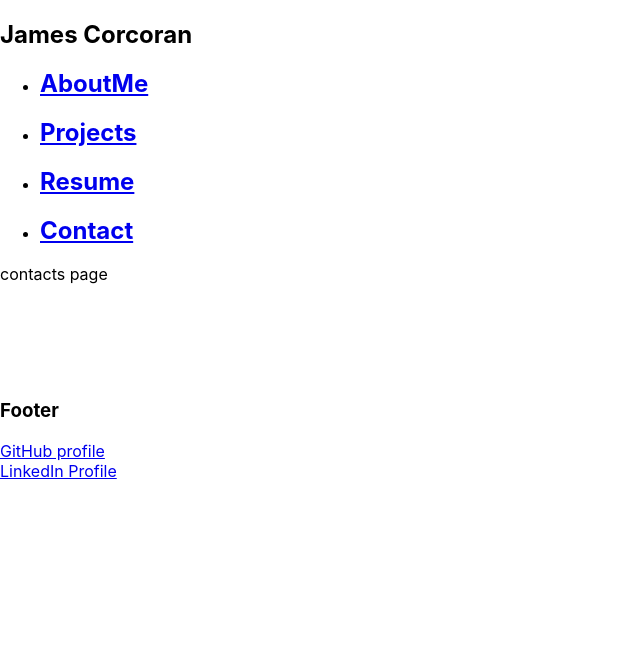
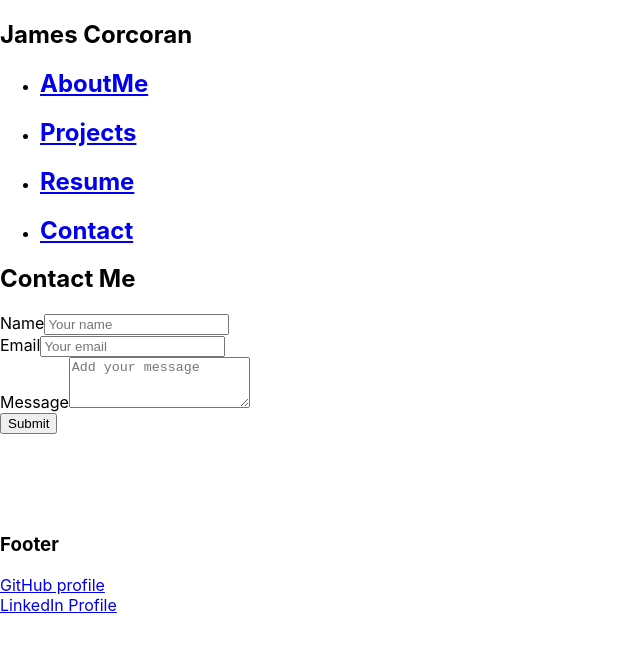
Before and after one commit to jcorcorangithub/react_portfolio, a React (Create React App) app in the folder react_portfolio/: page /contact in a window 1280 px wide. Shown: the top 652 px of the page, without its empty margins (0-640 px from the left). Built offline with nearby package versions, Linux system fonts and the light colour scheme.

Commit message:
added content to contact section

```diff
--- a/react_portfolio/src/components/contact.js
+++ b/react_portfolio/src/components/contact.js
@@ -1,3 +1,22 @@
 export default function Contact(){
-    return (<p>contacts page</p>);
+    return (
+        <div>
+                <h2>Contact Me</h2>
+                <form>
+                    <div className="form-group">
+                        <label>Name</label>
+                        <input type="text" className="form-control" id="name" placeholder="Your name"  required></input> {/*onBlur={requiredMessage}*/}
+                    </div>
+                    <div className="form-group">
+                        <label>Email</label>
+                        <input type="email" className="form-control" id="email" placeholder="Your email" required></input> {/*onBlur={validEmail}*/}
+                    </div>
+                    <div className="form-group">
+                        <label>Message</label>
+                        <textarea rows="3" className="form-control" id="textarea" placeholder="Add your message" required></textarea> {/*onBlur={requiredMessage}*/}
+                    </div>
+                    <button type="submit" className="btn btn-primary">Submit</button>
+                </form>
+            </div>
+    );
 }
```
